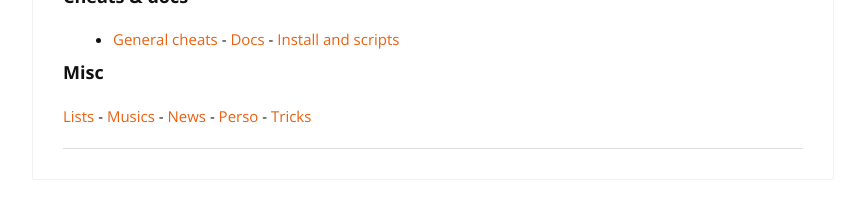
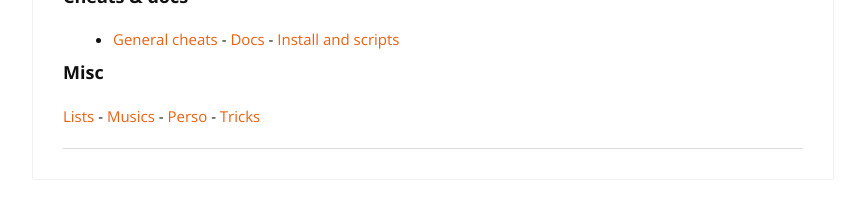
Before and after one commit to cylmat/cylmat.github.io, a Jekyll site: the page built from _pages/USEFUL.md, in a window 1280 px wide and 900 px high, scrolled down 2407 px. Shown: the part 613-832 px from the top of the window, without its empty margins (207-1072 px from the left). Built offline with Jekyll 4.4.1, drawn with Linux system fonts in a browser that asks for light colours; nearby versions of some CDN libraries.

Commit message:
Update USEFUL.md

```diff
--- a/_pages/USEFUL.md
+++ b/_pages/USEFUL.md
@@ -148,4 +148,4 @@ Shell
 - [General cheats](https://github.com/cylmat/cheats) - [Docs](https://github.com/cylmat/docs) - [Install and scripts](https://github.com/cylmat/docs/tree/main/install)
 
 ### Misc
-[Lists](https://cylmat.github.io/lists) - [Musics](https://cylmat.github.io/musics) - [News](https://cylmat.github.io/news) - [Perso](https://cylmat.github.io/personnalite) - [Tricks](https://cylmat.github.io/tricks)
+[Lists](https://cylmat.github.io/lists) - [Musics](https://cylmat.github.io/musics) - [Perso](https://cylmat.github.io/personnalite) - [Tricks](https://cylmat.github.io/tricks)
```
